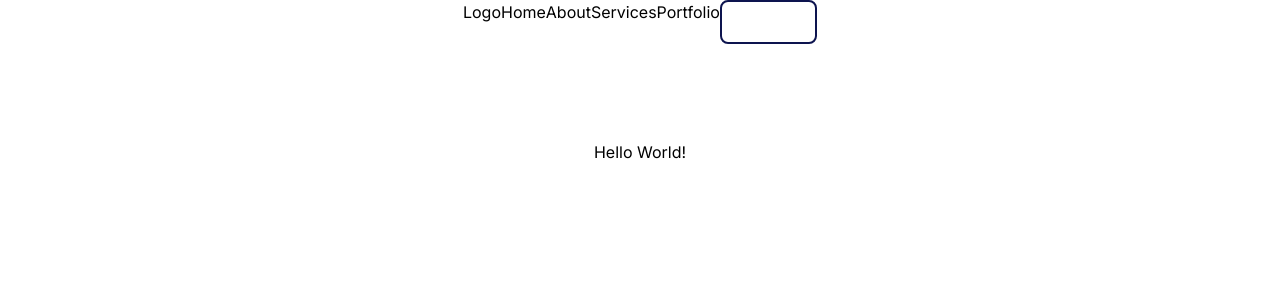
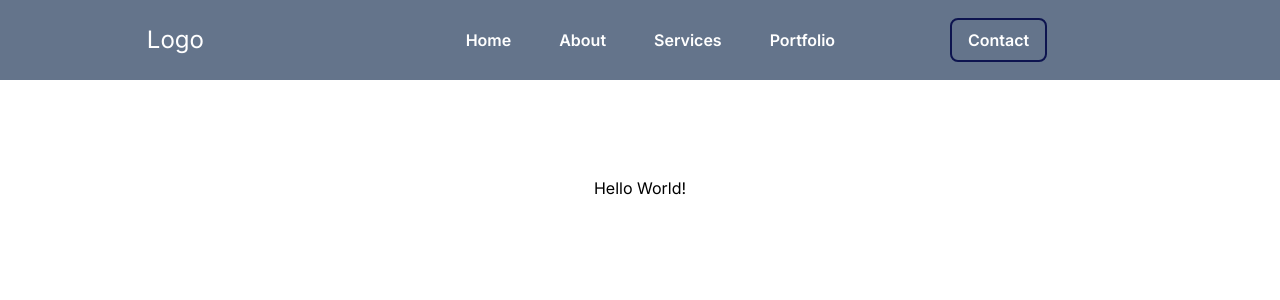
Before and after one commit to DiegoGarciaCo/web-services, a Next.js app: page / in a window 1280 px wide. Shown: the top 300 px of the page. Built offline with nearby package versions, Linux system fonts and the light colour scheme.

Commit message:
feat: created a navbar and added it to layout

```diff
--- a/src/components/NavLinks.tsx
+++ b/src/components/NavLinks.tsx
@@ -22,11 +22,11 @@ export default function NavLinks() {
   ];
 
   return (
-    <div className="flex justify-center content-center">
+    <div className="flex justify-evenly content-center gap-8">
       {/* create links  */}
       {links.map((link, index) => {
         return (
-          <Link key={index} href={link.path}>
+          <Link key={index} href={link.path} className="links">
             {link.name}
           </Link>
         );
--- a/src/components/Navbar.tsx
+++ b/src/components/Navbar.tsx
@@ -3,14 +3,14 @@ import Button from "./Button";
 
 export default function Navbar() {
   return (
-    <nav className="flex content-center justify-center sticky">
+    <nav className="flex content-center justify-center sticky top-0 w-full h-20 bg-slate-500 items-center px-5">
       {/* left logo and links container */}
-      <div className="flex justify-around">
-        <h1>Logo</h1>
+      <div className="flex space-x-5 text-white items-center w-3/4 justify-around">
+        <h1 className="text-2xl px-5">Logo</h1>
         <NavLinks />
       </div>
       {/* Right button */}
-      <div className="flex justify-end">
+      <div className="flex items-center w-1/4">
         <Button
           buttonStyle="btn--outline"
           buttonSize="btn--medium"
```
